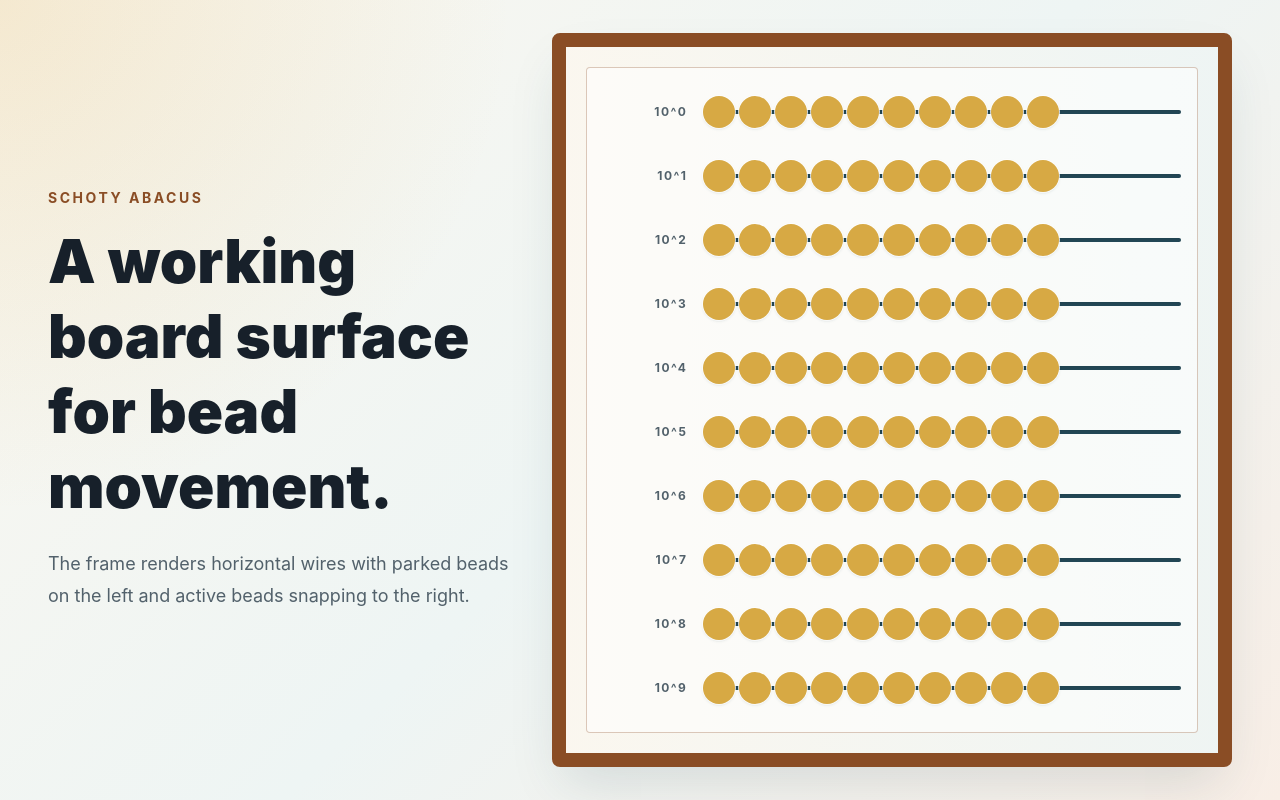
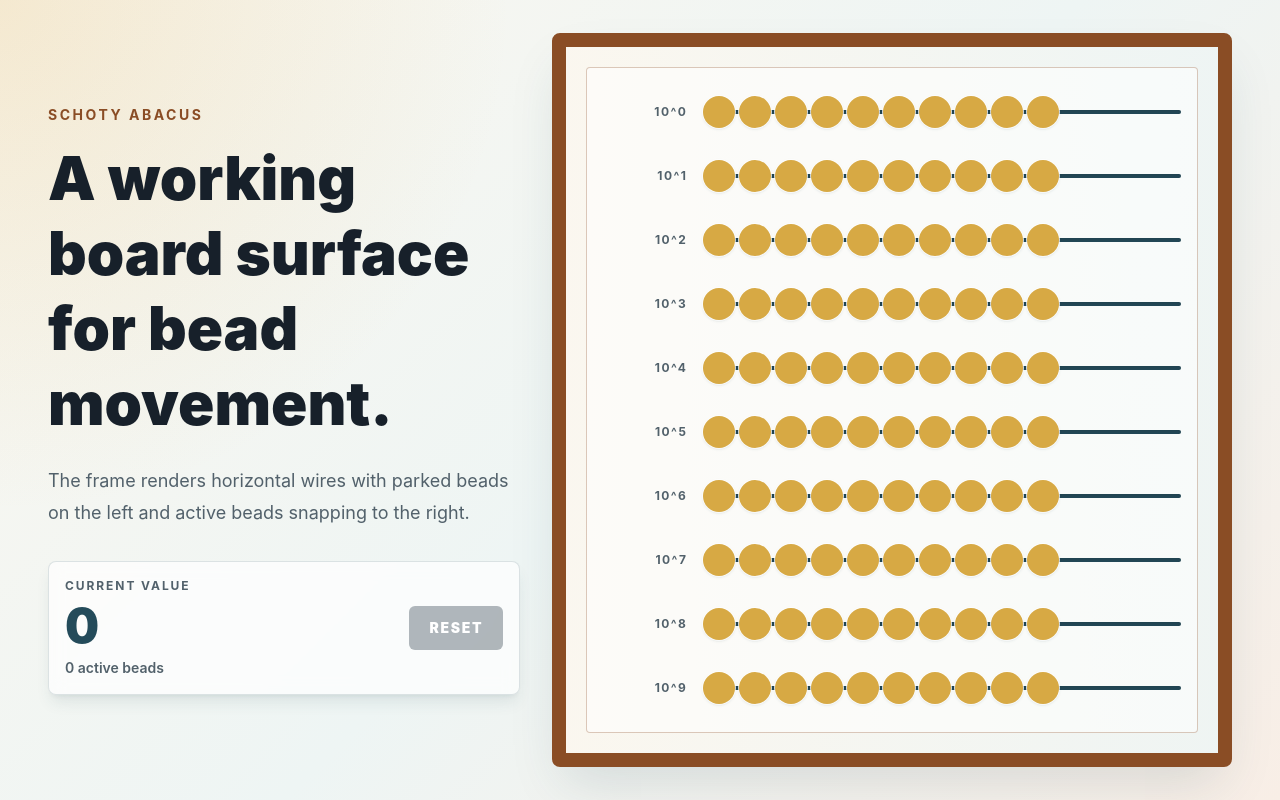
Before and after one commit to mtplayground/alex-1883-develop-a-obacus, a React (Vite) app: page / in a window 1280 px wide. Built offline with nearby package versions, Linux system fonts and the light colour scheme.

Commit message:
feat: Live value display and reset

```diff
--- a/src/App.tsx
+++ b/src/App.tsx
@@ -1,12 +1,23 @@
-import { useState } from 'react';
+import { useMemo, useState } from 'react';
 
 import { initialBoardState } from './config/schoty';
 import { SchotyBoard } from './components/SchotyBoard';
+import { computeBoardValueDetails } from './domain/computeValue';
 import { moveBeads, type BeadMoveTarget } from './domain/moveBeads';
 import type { WireId } from './domain/types';
 
+const valueFormatter = new Intl.NumberFormat('en-US', {
+  maximumFractionDigits: 2,
+});
+
 function App() {
   const [board, setBoard] = useState(initialBoardState);
+  const valueDetails = useMemo(() => computeBoardValueDetails(board), [board]);
+  const activeBeadCount = valueDetails.wires.reduce(
+    (total, wireValue) => total + wireValue.activeBeadCount,
+    0,
+  );
+  const formattedValue = valueFormatter.format(valueDetails.total);
 
   const handleMoveBead = (wireId: WireId, target: BeadMoveTarget) => {
     setBoard((currentBoard) => ({
@@ -15,6 +26,10 @@ function App() {
         wire.id === wireId ? moveBeads(wire, target) : wire,
       ),
     }));
+  };
+
+  const handleReset = () => {
+    setBoard(initialBoardState);
   };
 
   return (
@@ -31,6 +46,33 @@ function App() {
             The frame renders horizontal wires with parked beads on the left and
             active beads snapping to the right.
           </p>
+
+          <div className="mt-8 flex max-w-xl flex-col gap-4 rounded-lg border border-abacus-rail/15 bg-white/70 p-4 shadow-lg shadow-abacus-rail/10 backdrop-blur sm:flex-row sm:items-center sm:justify-between">
+            <div>
+              <p className="text-xs font-bold uppercase tracking-[0.16em] text-abacus-muted">
+                Current value
+              </p>
+              <output
+                className="mt-2 block min-h-12 text-5xl font-black leading-none text-abacus-rail"
+                aria-live="polite"
+                aria-label={`Current schoty value ${formattedValue}`}
+              >
+                {formattedValue}
+              </output>
+              <p className="mt-2 text-sm font-semibold text-abacus-muted">
+                {activeBeadCount} active beads
+              </p>
+            </div>
+
+            <button
+              type="button"
+              className="min-h-11 rounded-md bg-abacus-rail px-5 text-sm font-black uppercase tracking-[0.12em] text-white shadow-md shadow-abacus-rail/20 transition hover:bg-abacus-ink focus-visible:outline focus-visible:outline-2 focus-visible:outline-offset-2 focus-visible:outline-abacus-rail disabled:cursor-not-allowed disabled:bg-abacus-muted/45 disabled:shadow-none"
+              onClick={handleReset}
+              disabled={activeBeadCount === 0}
+            >
+              Reset
+            </button>
+          </div>
         </div>
 
         <SchotyBoard board={board} onMoveBead={handleMoveBead} />
```
